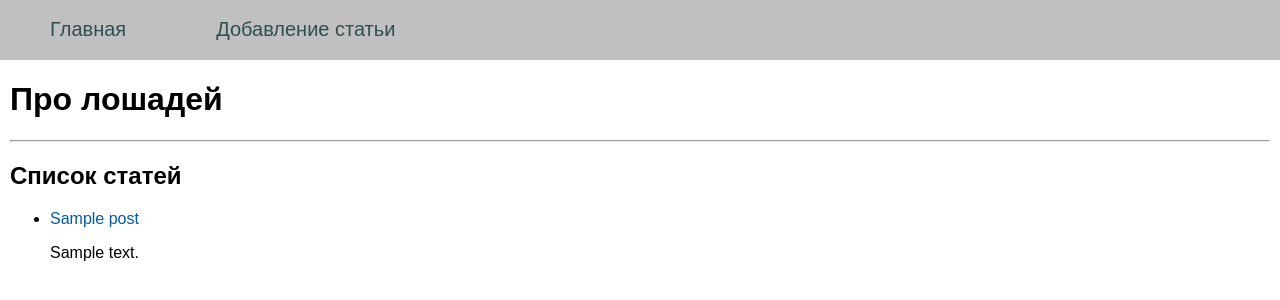
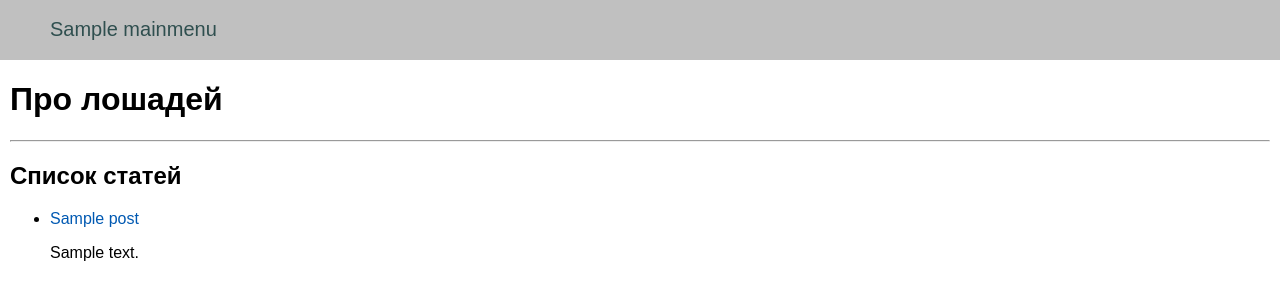
Before and after one commit to Tarilia/Horssite-flask, a Flask app: page / in a window 1280 px wide. Shown: the top 300 px of the page. Run offline with Flask 3, Linux system fonts and the light colour scheme; a database or web service that is not in the repository returns one stand-in record (values such as "Sample title"); some libraries are stand-ins or nearby versions.

Commit message:
update base.html, bd

```diff
--- a/horssite_flask/templates/base.html
+++ b/horssite_flask/templates/base.html
@@ -14,8 +14,9 @@
     {% block content -%}
     {%- block mainmenu -%}
 <ul class="mainmenu">
-    <li><a href="{{url_for('index')}}">Главная</a></li>
-    <li><a href="{{url_for('add_post')}}">Добавление статьи</a></li>
+    {% for m in menu %}
+<li><a href="{{m.url}}">{{m.title}}</a></li>
+    {% endfor %}
 </ul>
     {% endblock mainmenu -%}
     <div class="clear"></div>
```
